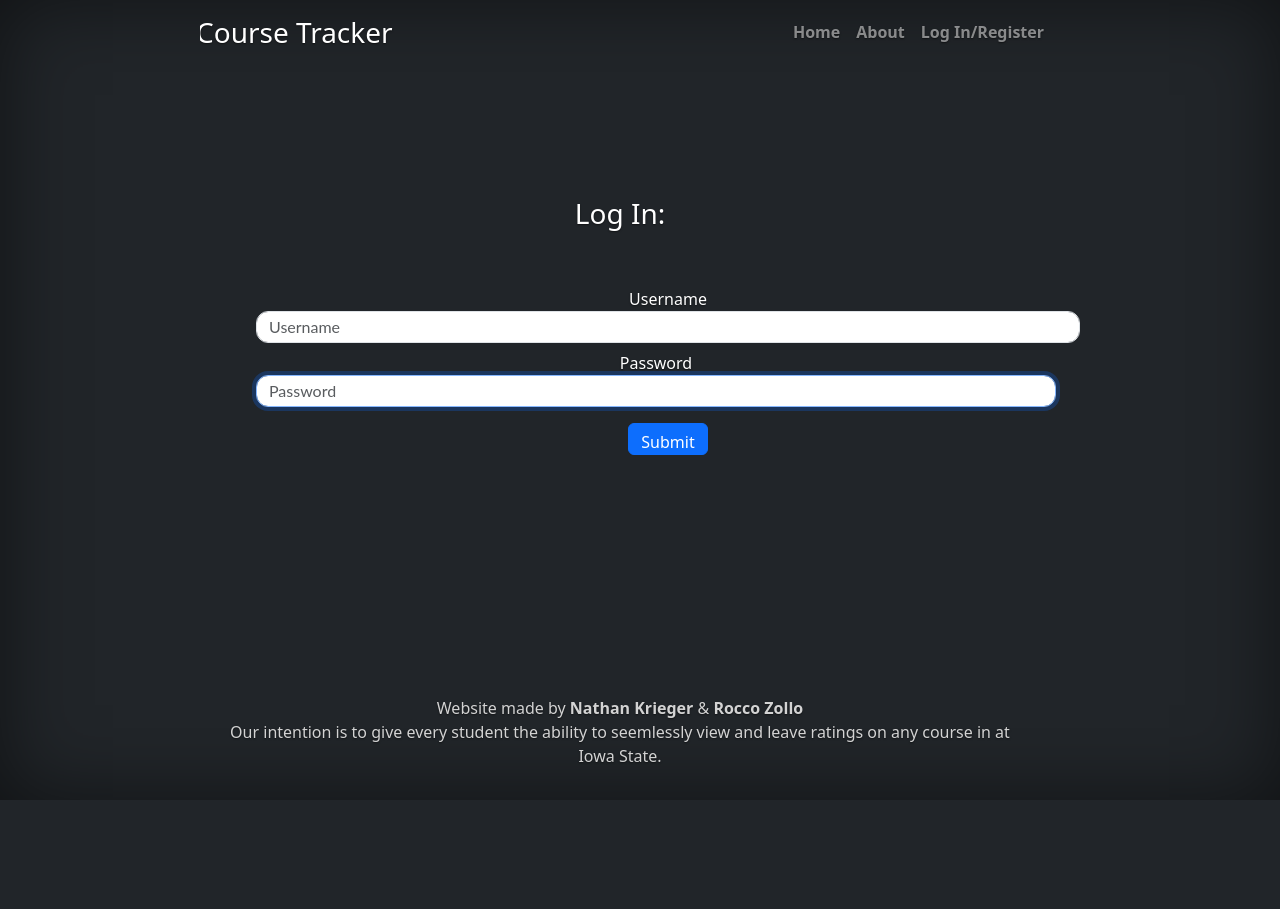
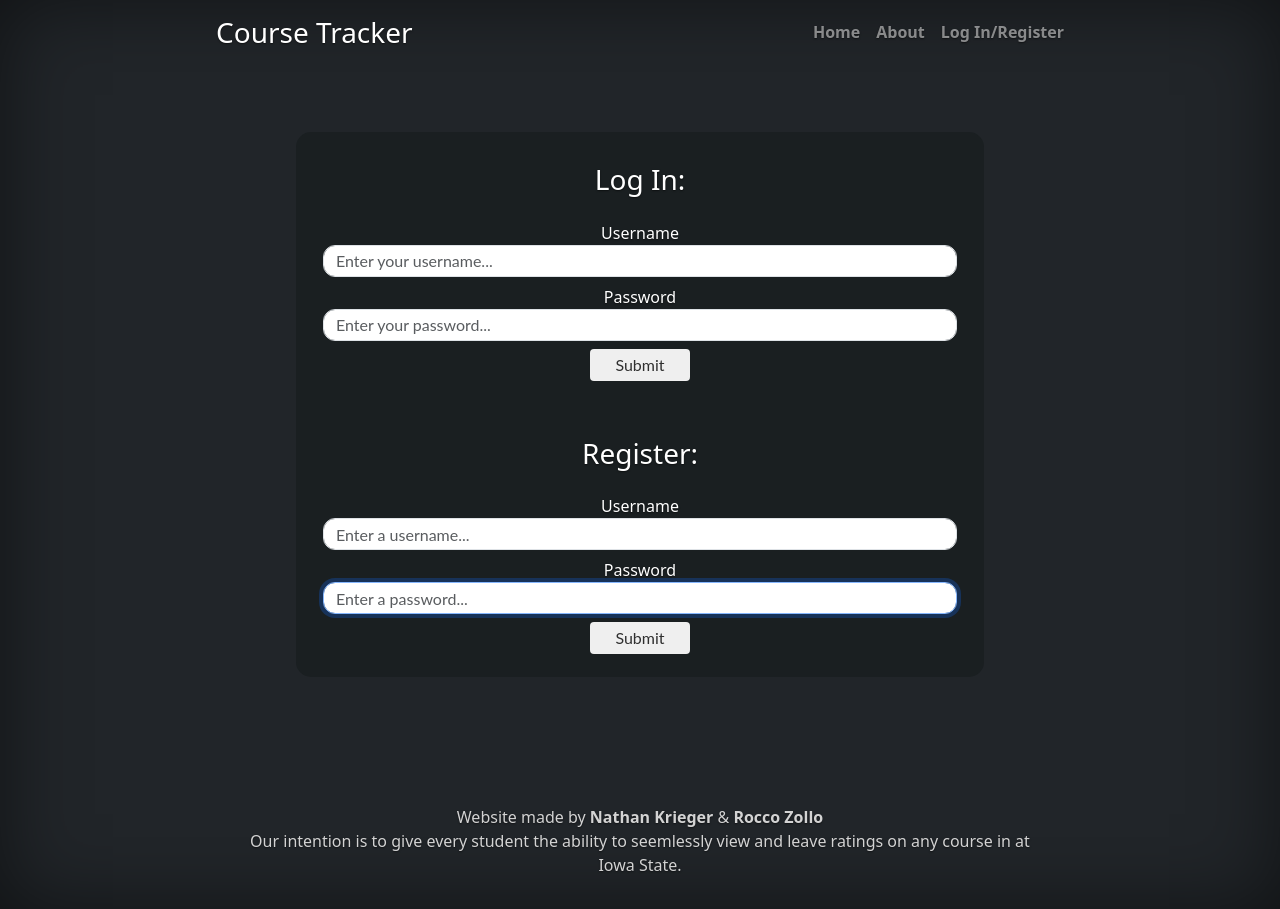
Before and after one commit to nathankrieger/S-E-319-Final-Project, a React (Create React App) app in the folder frontend/: page /login in a window 1280 px wide. Before the commit the page ends 800 px from the top, so only its background shows below. Built offline with nearby package versions, Linux system fonts and the light colour scheme.

Commit message:
Login and register pages fully functional

```diff
--- a/frontend/src/components/Login.js
+++ b/frontend/src/components/Login.js
@@ -4,7 +4,8 @@ import { useNavigate } from "react-router-dom"
 import '../style.css';
 
 const Login = () => {
-    const { register, handleSubmit, formState: { errors } } = useForm();
+    const { register: loginRegister, handleSubmit: handleLoginSubmit, formState: { errors: loginErrors } } = useForm();
+    const { register: registerRegister, handleSubmit: handleRegisterSubmit, formState: { errors: registerErrors } } = useForm();
 
     const navigate = useNavigate();
 
@@ -12,12 +13,16 @@ const Login = () => {
     const [formUser, setFormUser] = useState("");
     const [formPass, setFormPass] = useState("");
 
+    const [formRegistrationUser, setRegistrationFormUser] = useState("");
+    const [formRegistrationPass, setRegistrationFormPass] = useState("");
+
     const logIn = async data => {
+
         fetch(`http://localhost:8081/user/${data.username}`)
             .then((response) => response.json())
             .then((data) => {
                 setdbUser(data);
-        });
+            });
     }
 
     useEffect(() => {
@@ -33,23 +38,26 @@ const Login = () => {
                 }
             }
             else {
-                alert("There exists no account with this username.");
+                alert("The username or password entered does not exist. ");
             }
         }
     }, [dbUser]);
 
     const accRegister = async data => {
+
         const payload = {
-            "username": data.username,
-            "password": data.password
+            "username": data.registrationUsername,
+            "password": data.registrationPassword
         }
+        const userRes = await fetch(`http://localhost:8081/userRegister/${data.registrationUsername}`);
 
-        const userRes = await fetch(`http://localhost:8081/user/${data.username}`);
 
-        if (!userRes) {
+        if (userRes.status === 200) {
             const response = await fetch(`http://localhost:8081/user`, {
                 method: "POST", headers: { "Content-Type": "application/json" }, body: JSON.stringify(payload)
             });
+            alert("Account registered!")
+            window.location.reload();
         }
         else {
             alert("There already exists an account with this username");
@@ -57,28 +65,43 @@ const Login = () => {
     }
 
     return (
-        <div>
-            <h3 className="mb-5">Log In:</h3>
-            <form class="m-5" onSubmit={handleSubmit(logIn)} className="container m-5">
-                <div class="row">
-                    <div className="col">
-                        <label for="username">Username</label>
-                        <input {...register("username", { required: true })} onChange={(e) => setFormUser(e.target.value)} placeholder="Username" className="form-control" autoFocus />
-                        {errors.username && <p className="text-danger">Username is required.</p>}
+        <div className="login-container text-center">
+            <div className="col justify-content-center">
+
+                <h3 className="mt-3 mb-3">Log In:</h3>
+                <form className="container" onSubmit={handleLoginSubmit(logIn)}>
+                    <div className="form-group">
+                        <label htmlFor="username">Username</label>
+                        <input {...loginRegister("username", { required: true })} onChange={(e) => setFormUser(e.target.value)} placeholder="Enter your username..." className="form-control" autoFocus />
+                        {loginErrors.username && <p className="text-danger">Username is required.</p>}
                     </div>
-                </div>
-                <div class="row">
-                    <div class="row">
-                        <div className="col">
-                            <label for="password">Password</label>
-                            <input {...register("password", { required: true })} onChange={(e) => setFormPass(e.target.value)} placeholder="Password" className="form-control" autoFocus />
-                            {errors.password && <p className="text-danger">Password is required.</p>}
-                        </div>
+                    <div className="form-group">
+                        <label htmlFor="password">Password</label>
+                        <input {...loginRegister("password", { required: true })} onChange={(e) => setFormPass(e.target.value)} placeholder="Enter your password..." className="form-control" autoFocus />
+                        {loginErrors.password && <p className="text-danger">Password is required.</p>}
                     </div>
-                </div>
-                <button type="submit" className="btn btn-primary mt-3">Submit</button>
-            </form>
+                    <button type="submit" className="form-submit">Submit</button>
+                </form>
+
+                <h3 className="mt-5 mb-3">Register:</h3>
+                <form className="container" onSubmit={handleRegisterSubmit(accRegister)}>
+                    <div className="form-group">
+                        <label htmlFor="registrationUsername">Username</label>
+                        <input {...registerRegister("registrationUsername", { required: true })} onChange={(e) => setRegistrationFormUser(e.target.value)} placeholder="Enter a username..." className="form-control" autoFocus />
+                        {registerErrors.registrationUsername && <p className="text-danger">Username is required.</p>}
+                    </div>
+                    <div className="form-group">
+                        <label htmlFor="registrationPassword">Password</label>
+                        <input {...registerRegister("registrationPassword", { required: true })} onChange={(e) => setRegistrationFormPass(e.target.value)} placeholder="Enter a password..." className="form-control" autoFocus />
+                        {registerErrors.registrationPassword && <p className="text-danger">Password is required.</p>}
+                    </div>
+                    <button type="submit" className="form-submit">Submit</button>
+                </form>
+
+            </div>
         </div>
+
+
     );
 }
 
--- a/frontend/src/style.css
+++ b/frontend/src/style.css
@@ -514,7 +514,7 @@ p {
 
 }
 
-.search button {
+/* .search button {
 
     position: absolute;
     top: 5px;
@@ -523,7 +523,7 @@ p {
     width: 110px;
     background: rgb(104, 104, 254);
 
-}
+} */
 
 .course-item {
     transition: transform 0.2s ease-in-out;
@@ -675,7 +675,7 @@ form {
 }
 
 input {
-    width: 100%;
+    width: 100% !important; /* fixes snapping issue */
 }
 
 .form-container {
@@ -694,3 +694,10 @@ label {
     margin-top: 8px;
     margin-bottom: 8px;
 }
+
+.login-container {
+    padding: 15px;
+    margin: 5rem;
+    background-color: rgba(24, 29, 31, 0.7);
+    border-radius: 15px;
+}
```
Also changed, not shown: 1 other file (tests, documents, lock files or other folders).
